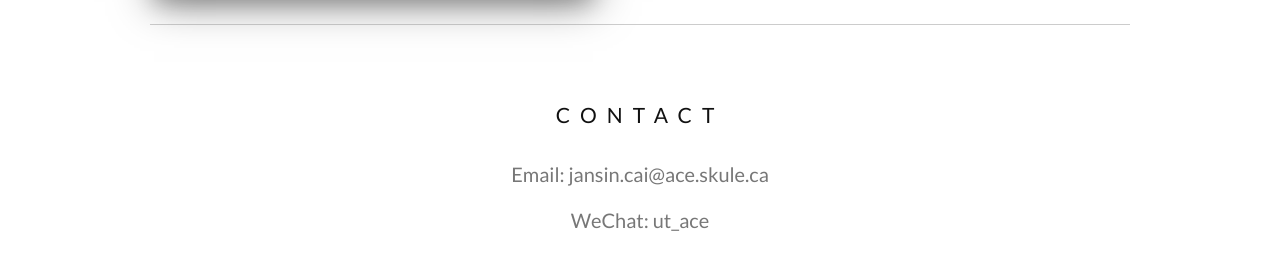
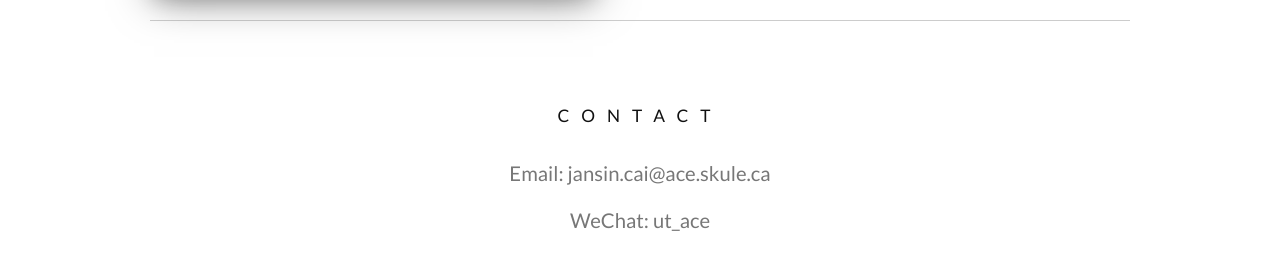
Before and after one commit to utace2017/utace2017.github.io, a plain HTML site: page index.html in a window 1280 px wide. Shown: the part 2086-2356 px from the top of the page. Drawn offline with nearby package versions, Linux system fonts and the light colour scheme; a script that the page names is missing.

Commit message:
viewport fix

```diff
--- a/index.html
+++ b/index.html
@@ -160,8 +160,8 @@
 <!-- Container (Contact Section) -->
 <div data-sr id="contact" class="container">
   <h3 data-sr class="text-center">CONTACT</h3>
-  <p class="text-center" style="font-size: 20px">Email: jansin.cai@ace.skule.ca </p>
-  <p class="text-center" style="font-size: 20px">WeChat: ut_ace </p
+  <p id="pcontact" class="text-center" >Email: jansin.cai@ace.skule.ca </p>
+  <p id="pcontact" class="text-center" >WeChat: ut_ace </p>
     <br>
     <br>
     <br>
--- a/style.css
+++ b/style.css
@@ -7,19 +7,26 @@ body {
 
 
 h3, h4 {
-  margin: 10px 0 30px 0;
-  letter-spacing: 10px;
-  font-size: 140%;
+  margin: calc(0.3em + 1vw) 0 30px 0;
+  letter-spacing: calc(0.1em + 0.8vw);
+  font-size: calc(0.3em + 1vw);  /*deal with viewport*/
   color: #111;
   padding-top: 40px;
 }
 
 p{
-  font-size: 110%;
+  font-size: calc(0.3em + 0.8vw);
   text-align: justify;
-  text-justify: inter-word;
+  text-justify: inter-character;
+  margin-left: 0.00005px;
+
 }
 
+
+#pcontact{
+    font-size: calc(0.5em + 1vw);
+
+}
 /*
 
 @media (max-width: 200px){
```
